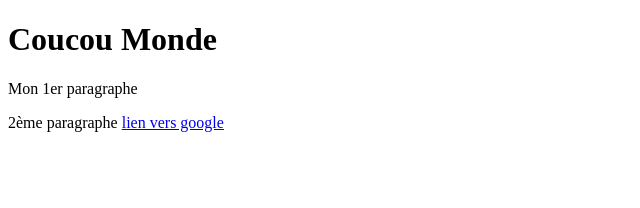
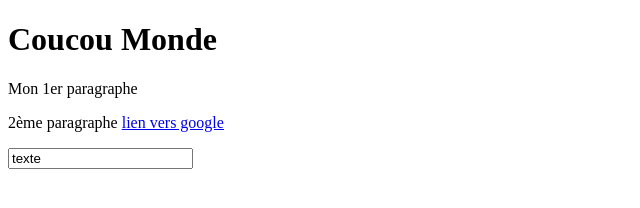
Before and after one commit to JustinRvt/revision-git-github, a plain HTML site: page index.html in a window 1280 px wide. Shown: the whole page, without its empty margins (0-640 px from the left). Drawn offline with Linux system fonts and the light colour scheme.

Commit message:
finalisation du formulaire

```diff
--- a/index.html
+++ b/index.html
@@ -11,6 +11,8 @@
     <p1>Mon 1er paragraphe
     </p1>
     <p>2ème paragraphe <a href="www.google.fr">lien vers google</a></p>
-
+    <form>
+        <input type="text" value="texte">
+    </form>
 </body>
 </html>
```
